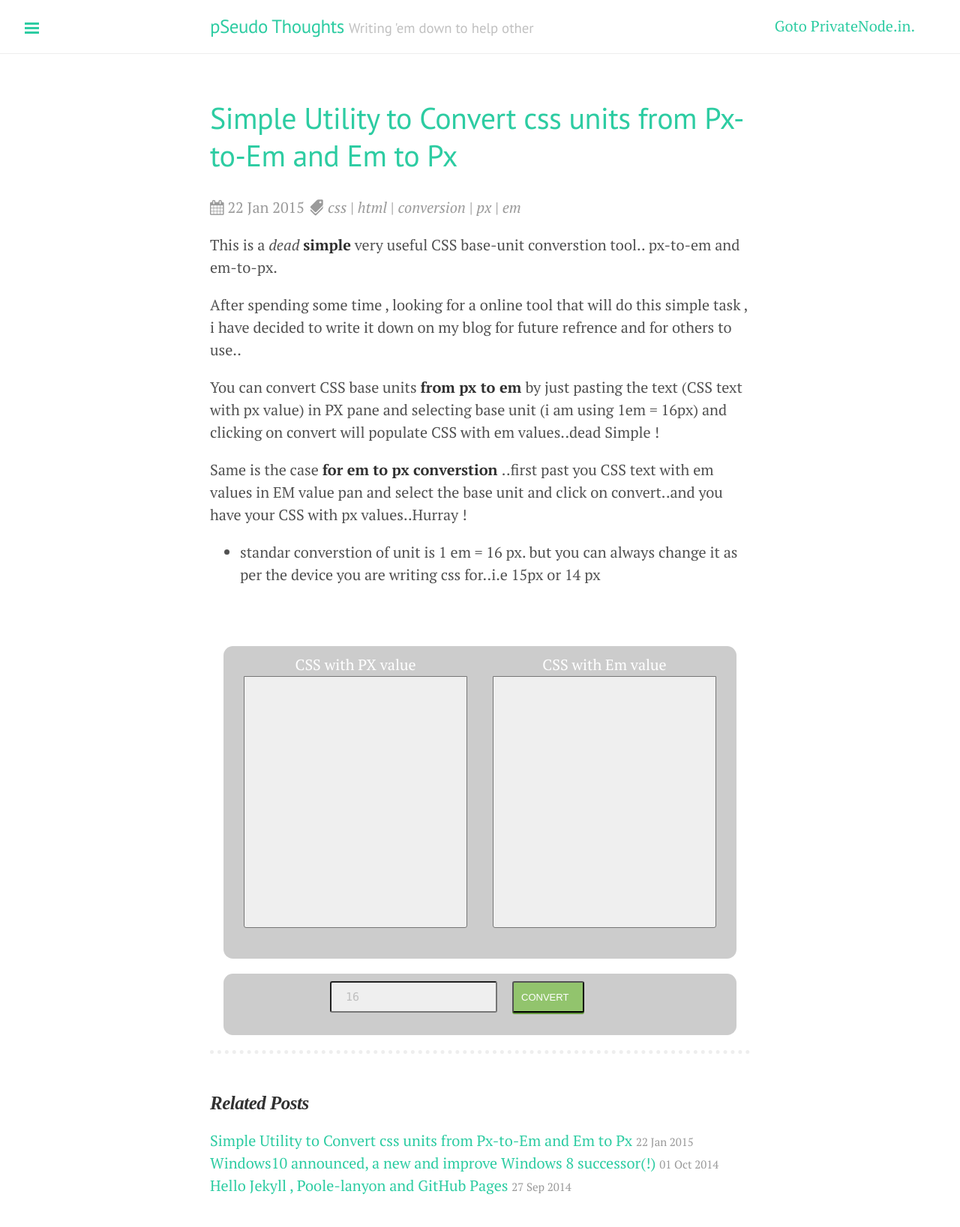
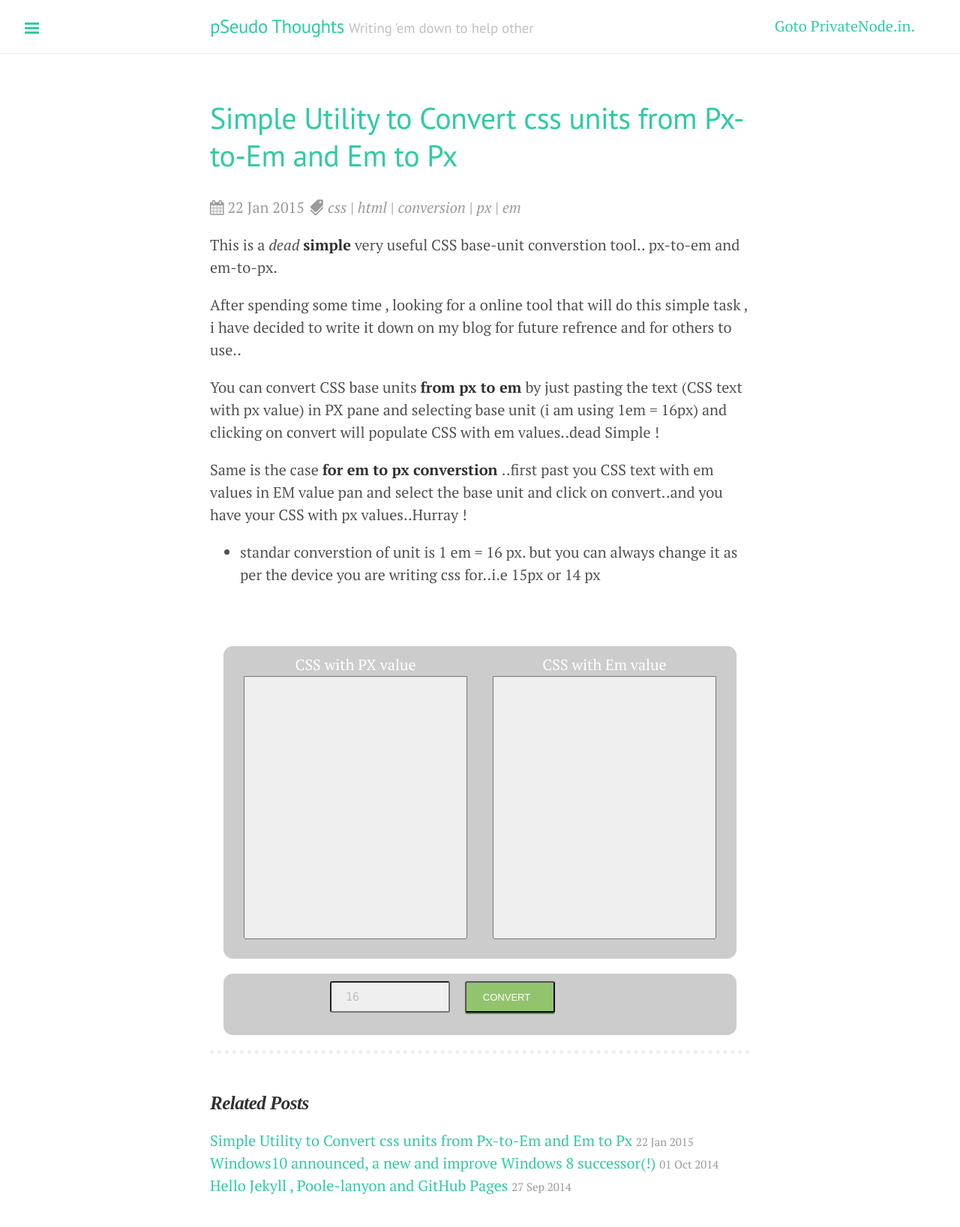
Before and after one commit to DharmeshPandav/dharmeshpandav.github.io, a Jekyll site: the page built from _posts/2015-01-22-Simple-css-unit-converstion-pxtoem-emtopx.md, in a window 1280 px wide. Shown: the whole page at 75% size. Built offline with Jekyll 4.4.1, drawn with Linux system fonts in a browser that asks for light colours; nearby versions of some CDN libraries; Markdown is read by kramdown in place of the engine named in the settings.

Commit message:
fixed wrapper width on mobile

```diff
--- a/public/css/custom.css
+++ b/public/css/custom.css
@@ -156,7 +156,7 @@
     float: left;
 }
 
-.segment2{
+.pxtoemwrapper .segment2{
     margin-left: auto;
     margin-right: auto;
     margin-bottom: 1em;
@@ -175,7 +175,7 @@
     font-size: 12px;
     width: 100%;
     resize: none;
-    height: 28em;
+    height: 90%;
     color: #bfbfbf;
     position: absolute;
 }
@@ -188,6 +188,7 @@ border-radius: 3px;
 cursor: pointer;
 font-size: 13px;
 min-height: 42px;
+width:30%;
 color: #fff;
 -webkit-box-shadow: 0 2px 0 #63973c;
 -moz-box-shadow: 0 2px 0 #63973c;
@@ -205,6 +206,7 @@ color: #bfbfbf;
 font-size: 15px;
 clear: both;
 float: left;
+width:40%;
 font-family: 'Monaco', sans-serif;
 max-height: 42px;
 }
```
